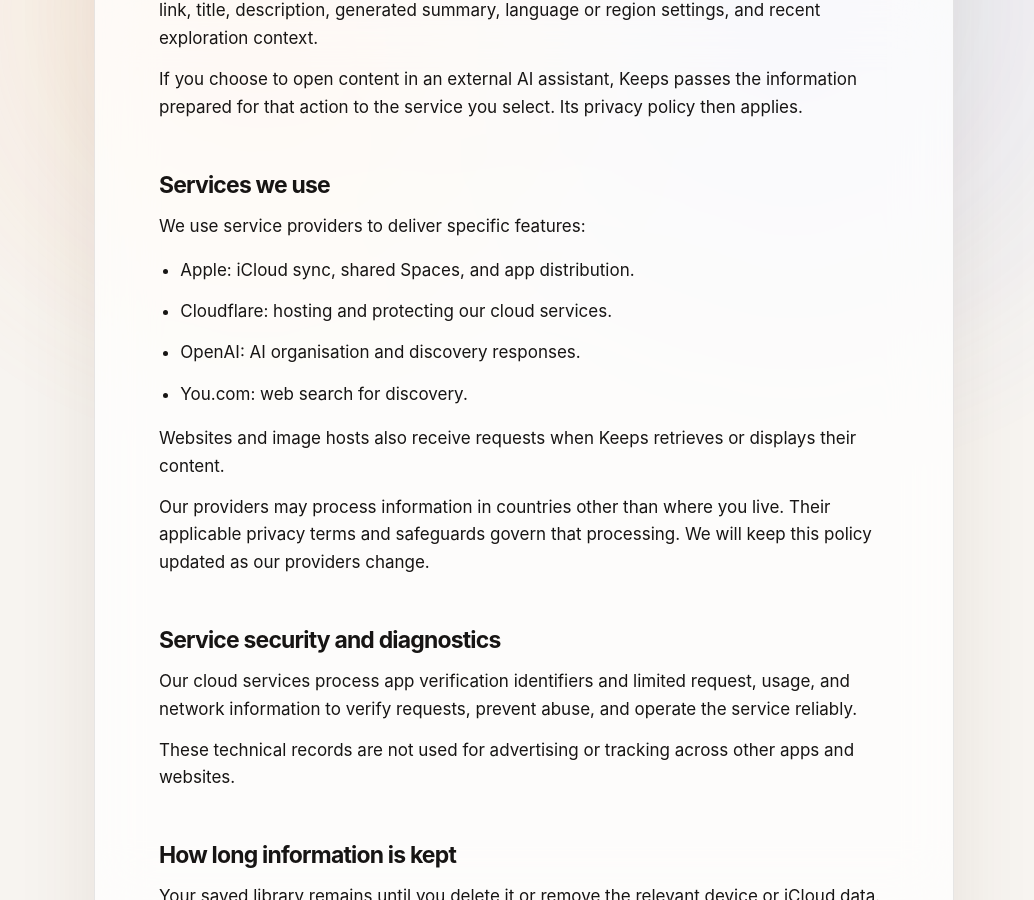
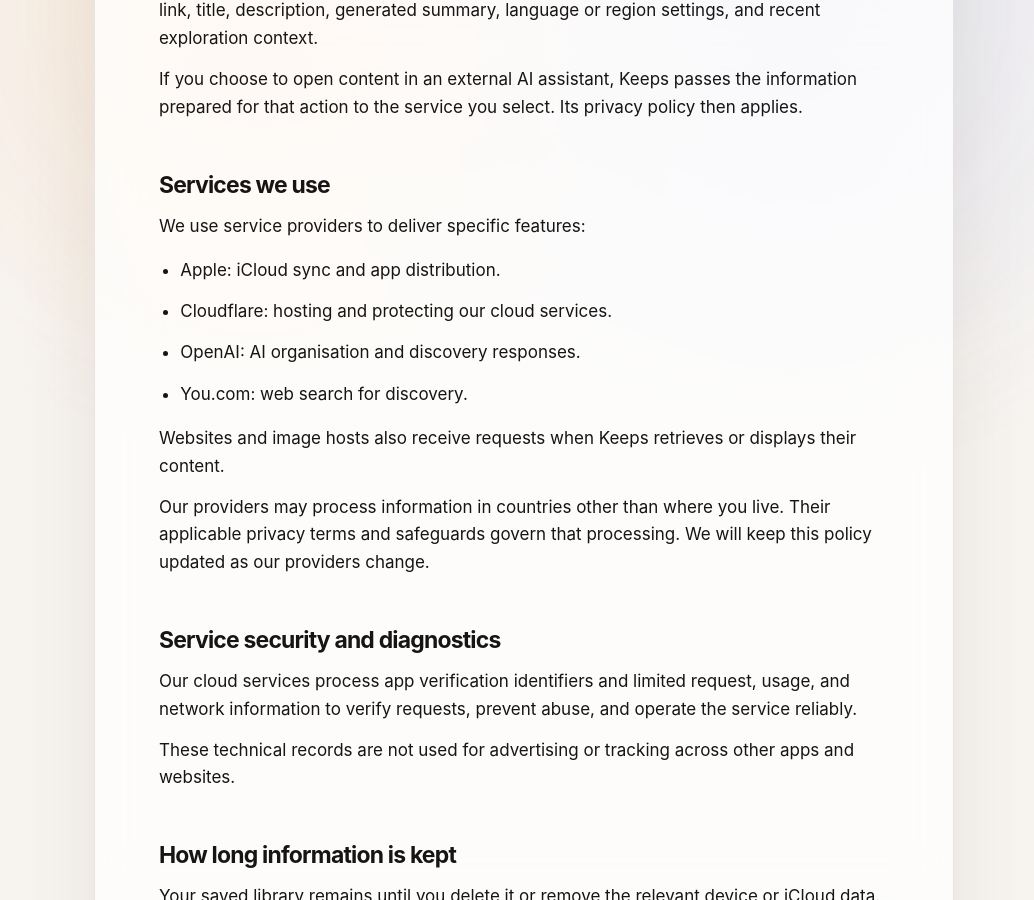
Before and after one commit to Computer-Arts-Company/keeps-legal, a Jekyll site: the page built from privacy.md, in a window 1280 px wide and 900 px high, scrolled down 1628 px. Shown: the whole window, without its empty margins (116-1150 px from the left). Built offline with Jekyll 4.4.1, drawn with Linux system fonts in a browser that asks for light colours.

Commit message:
Remove unavailable Shared Spaces from privacy policy

```diff
--- a/privacy.md
+++ b/privacy.md
@@ -53,7 +53,7 @@ If you choose to open content in an external AI assistant, Keeps passes the info
 
 We use service providers to deliver specific features:
 
-- Apple: iCloud sync, shared Spaces, and app distribution.
+- Apple: iCloud sync and app distribution.
 
 - Cloudflare: hosting and protecting our cloud services.
 
```
